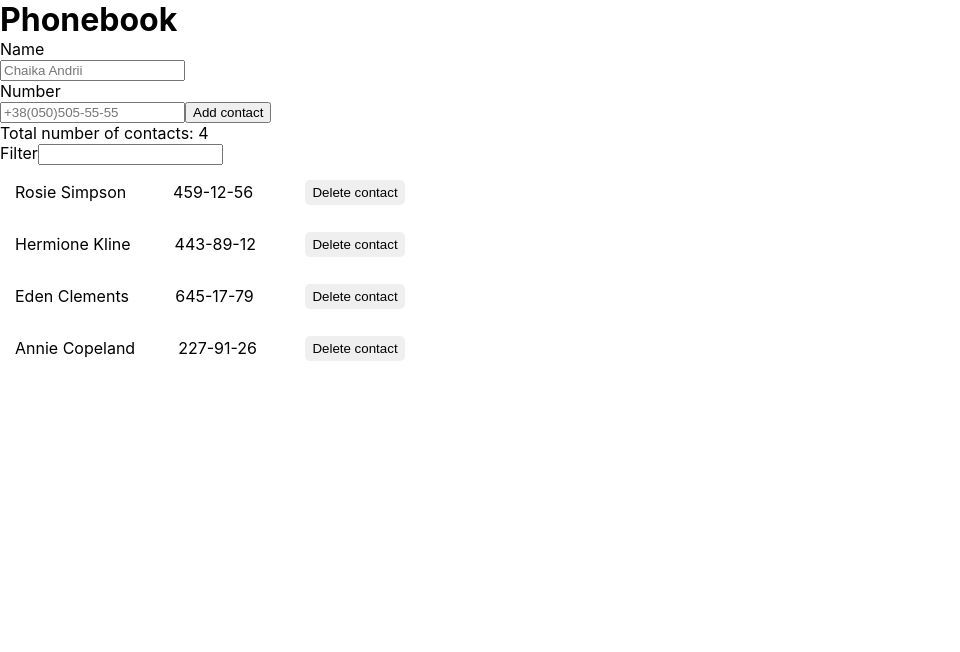
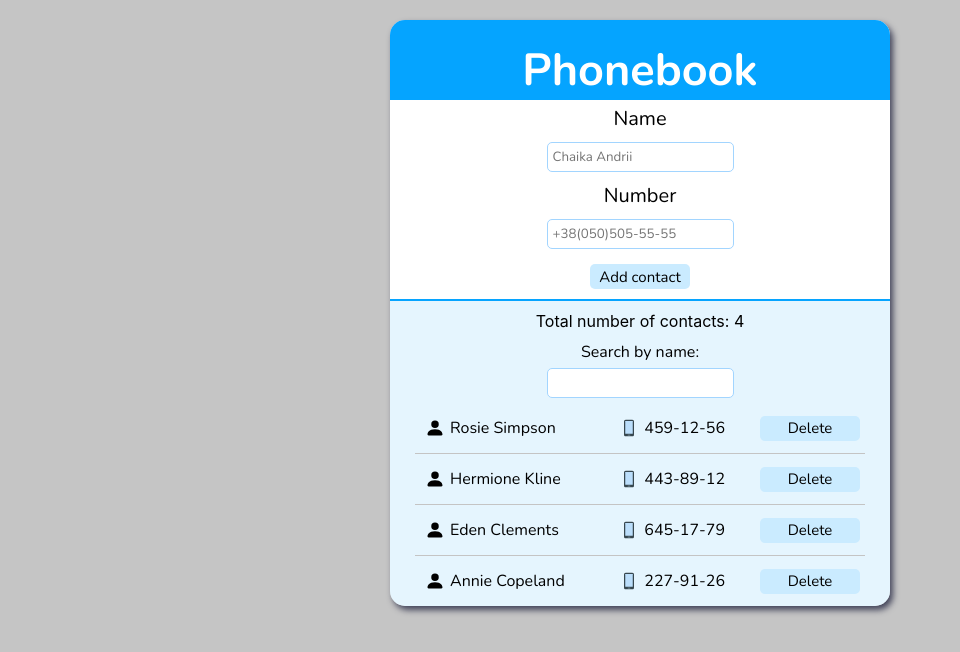
Before and after one commit to ChaikAndrew/goit-react-hw-02-phonebook-, a React (Create React App) app: page / in a window 1280 px wide. Shown: the top 652 px of the page, without its empty margins (0-960 px from the left). Built offline with nearby package versions, Linux system fonts and the light colour scheme.

Commit message:
add styled

```diff
--- a/package.json
+++ b/package.json
@@ -9,7 +9,9 @@
     "@testing-library/user-event": "^13.5.0",
     "react": "^18.1.0",
     "react-dom": "^18.1.0",
+    "react-icons": "^4.6.0",
     "react-scripts": "5.0.1",
+    "react-tooltip": "^4.4.3",
     "shortid": "^2.2.16",
     "web-vitals": "^2.1.3"
   },
--- a/public/index.html
+++ b/public/index.html
@@ -10,6 +10,12 @@
       content="Web site created using create-react-app"
     />
     <link rel="apple-touch-icon" href="%PUBLIC_URL%/logo192.png" />
+    <link rel="preconnect" href="https://fonts.googleapis.com" />
+    <link rel="preconnect" href="https://fonts.gstatic.com" crossorigin />
+    <link
+      href="https://fonts.googleapis.com/css2?family=Nunito:wght@200;400;700&display=swap"
+      rel="stylesheet"
+    />
     <!--
       manifest.json provides metadata used when your web app is installed on a
       user's mobile device or desktop. See https://developers.google.com/web/fundamentals/web-app-manifest/
--- a/src/components/App.jsx
+++ b/src/components/App.jsx
@@ -1,11 +1,12 @@
 import React, { Component } from 'react';
 import shortid from 'shortid';
 import PhoneBookList from './Phonebook/PhoneBookList/PhoneBookList';
-import contactsList from 'components/contactsList.json';
-
 import PhoneBookEditor from './Phonebook/PhoneBookEditor/PhoneBookEditor';
 import Filter from './Phonebook/PhoneBookFilter/PhoneBookFilter';
 
+import contactsList from 'components/contactsList.json';
+
+import s from './Container.module.css';
 class App extends Component {
   state = {
     contacts: contactsList,
@@ -46,10 +47,12 @@ class App extends Component {
       contact.name.toLowerCase().includes(normalizedFilter)
     );
     return (
-      <div>
-        <h1>Phonebook</h1>
+      <div className={s.Phonebook__container}>
+        <h1 className={s.Phonebook__title}>Phonebook</h1>
         <PhoneBookEditor onSubmit={this.addContact} />
-        <p>Total number of contacts: {contacts.length}</p>
+        <p className={s.Contacts__sum}>
+          Total number of contacts: {contacts.length}
+        </p>
         <Filter value={filter} onChange={this.changeFilter} />
 
         <PhoneBookList
--- /dev/null
+++ b/src/components/Container.module.css
@@ -0,0 +1,38 @@
+.Phonebook__container {
+  display: flex;
+  flex-direction: column;
+  align-items: center;
+  justify-content: center;
+  margin-left: auto;
+  margin-right: auto;
+  margin-top: 20px;
+  border-radius: 15px;
+
+  width: 500px;
+  height: auto;
+
+  background-color: #e6f6fff9;
+
+  -webkit-box-shadow: 3px 4px 6px 0px rgba(66, 68, 90, 1);
+  -moz-box-shadow: 3px 4px 6px 0px rgba(66, 68, 90, 1);
+  box-shadow: 3px 4px 6px 0px rgba(66, 68, 90, 1);
+}
+
+.Phonebook__title {
+  width: 100%;
+  height: 60px;
+  padding-top: 20px;
+
+  font-family: Nunito;
+  font-size: 45px;
+  text-align: center;
+  color: white;
+  background-color: #00a2fff9;
+
+  border-top-left-radius: 15px;
+  border-top-right-radius: 15px;
+}
+
+.Contacts__sum {
+  margin: 10px 0;
+}
--- a/src/components/Phonebook/PhoneBookEditor/PhoneBookEditor.jsx
+++ b/src/components/Phonebook/PhoneBookEditor/PhoneBookEditor.jsx
@@ -1,4 +1,5 @@
 import { Component } from 'react';
+import s from './PhoneBookEditor.module.css';
 
 class PhoneBookEditor extends Component {
   state = {
@@ -27,16 +28,18 @@ class PhoneBookEditor extends Component {
 
   render() {
     return (
-      <form onSubmit={this.handleSubmit}>
-        <p>Name</p>
+      <form onSubmit={this.handleSubmit} className={s.PhoneBook__form}>
+        <p className={s.Name__editor}>Name </p>
         <input
+          className={s.Form__input}
           value={this.state.name}
           onChange={this.handleChangeName}
           placeholder="Chaika Andrii"
           required
         ></input>
-        <p>Number</p>
+        <p className={s.Namber__editor}>Number</p>
         <input
+          className={s.Form__input}
           value={this.state.number}
           onChange={this.handleChangeNumber}
           type="tel"
@@ -46,7 +49,9 @@ class PhoneBookEditor extends Component {
           title="Phone number must be digits and can contain spaces, dashes, parentheses and can start with +"
           required
         ></input>
-        <button type="submit">Add contact</button>
+        <button type="submit" className={s.PhoneBookList__btn}>
+          Add contact
+        </button>
       </form>
     );
   }
--- a/src/components/Phonebook/PhoneBookEditor/PhoneBookEditor.module.css
+++ b/src/components/Phonebook/PhoneBookEditor/PhoneBookEditor.module.css
@@ -0,0 +1,50 @@
+.PhoneBook__form {
+  font-family: Nunito;
+  font-size: 20px;
+  font-weight: 400;
+  display: flex;
+  flex-direction: column;
+  align-items: center;
+  justify-content: center;
+  width: 100%;
+  background-color: #ffffff;
+  border-bottom: 2px solid #00a2fff9;
+}
+
+.PhoneBookList__btn {
+  font-family: Nunito;
+  font-size: 15px;
+  margin: 10px 0;
+  width: 100px;
+  height: 25px;
+  cursor: pointer;
+  border: none;
+  border-radius: 5px;
+  background-color: rgb(202, 235, 255);
+}
+
+.PhoneBookList__btn:focus,
+.PhoneBookList__btn:hover {
+  background-color: #00a2fff9;
+  color: white;
+
+  -webkit-box-shadow: 3px 4px 6px -4px rgba(66, 68, 90, 1);
+  -moz-box-shadow: 3px 4px 6px -4px rgba(66, 68, 90, 1);
+  box-shadow: 3px 4px 6px -4px rgba(66, 68, 90, 1);
+}
+
+.Form__input {
+  font-family: Nunito;
+  margin: 5px 0;
+  padding: 5px;
+  border: 1px solid rgb(162, 213, 255);
+  border-radius: 5px;
+}
+
+.Name__editor {
+  margin: 5px 0;
+}
+
+.Namber__editor {
+  margin: 5px 0;
+}
--- a/src/components/Phonebook/PhoneBookFilter/PhoneBookFilter.jsx
+++ b/src/components/Phonebook/PhoneBookFilter/PhoneBookFilter.jsx
@@ -1,7 +1,15 @@
+import s from './PhoneBookFilter.module.css';
+
 const Filter = ({ value, onChange }) => (
-  <label>
-    Filter
-    <input type="text" value={value} onChange={onChange}></input>
+  <label className={s.Search__form}>
+    <p className={s.Search__title}>Search by name:</p>
+
+    <input
+      className={s.Search__input}
+      type="text"
+      value={value}
+      onChange={onChange}
+    ></input>
   </label>
 );
 
--- /dev/null
+++ b/src/components/Phonebook/PhoneBookFilter/PhoneBookFilter.module.css
@@ -0,0 +1,16 @@
+.Search__form {
+  font-family: Nunito;
+  display: flex;
+  flex-direction: column;
+  align-items: center;
+  justify-content: center;
+}
+
+
+.Search__input {
+  font-family: Nunito;
+  margin: 5px 0;
+  padding: 5px;
+  border: 1px solid rgb(162, 213, 255);
+  border-radius: 5px;
+}
--- a/src/components/Phonebook/PhoneBookList/PhoneBookList.jsx
+++ b/src/components/Phonebook/PhoneBookList/PhoneBookList.jsx
@@ -1,17 +1,29 @@
 import s from './PhoneBookList.module.css';
+import ReactTooltip from 'react-tooltip';
+import { FcPhoneAndroid } from 'react-icons/fc';
+import { BsFillPersonFill } from 'react-icons/bs';
 
 const PhoneBookList = ({ contacts, ondeletePhoneBook }) => (
   <ul className={s.PhoneBookList__list}>
     {contacts.map(({ id, name, number }) => (
       <li key={id} className={s.PhoneBookList__item}>
-        <p>{name}</p>
-        <p>{number}</p>
-        <button
-          onClick={() => ondeletePhoneBook(id)}
-          className={s.PhoneBookList__btn}
-        >
-          Delete contact
-        </button>
+        <div className={s.Contacts__name}>
+          <BsFillPersonFill className={s.Form__icon} />
+          {name}
+        </div>
+        <div className={s.Contacts__phone}>
+          <FcPhoneAndroid className={s.Form__icon} />
+          {number}
+        </div>
+        <div>
+          <button
+            data-tip="Do you want to delete this contact?"
+            onClick={() => ondeletePhoneBook(id)}
+            className={s.PhoneBookList__btn}
+          >
+            Delete
+          </button>
+        </div>
       </li>
     ))}
   </ul>
--- a/src/components/Phonebook/PhoneBookList/PhoneBookList.module.css
+++ b/src/components/Phonebook/PhoneBookList/PhoneBookList.module.css
@@ -1,35 +1,57 @@
 .PhoneBookList__list {
-  margin-left: 10px;
-  width: 400px;
+  font-family: Nunito;
+  width: 450px;
 }
 
 .PhoneBookList__item {
   display: flex;
   padding: 5px;
-  margin-top: 2px;
   align-items: center;
-  justify-content: space-between;
+  /* justify-content: space-between; */
 
   height: 40px;
 }
-.PhoneBookList__item:hover,
-.PhoneBookList__item:focus {
-  background-color: rgb(241, 252, 242);
-  border-radius: 5px;
-  outline: 1px solid rgb(165, 165, 165);
-  box-shadow: 5px 9px 6px -8px rgb(117, 117, 126);
-}
 
 .PhoneBookList__btn {
+  font-family: Nunito;
+  font-size: 15px;
+  text-align: center;
   width: 100px;
   height: 25px;
   cursor: pointer;
-  margin-left: 5px;
+
   border: none;
   border-radius: 5px;
+
+  background-color: rgb(202, 235, 255);
 }
 .PhoneBookList__btn:focus,
 .PhoneBookList__btn:hover {
-  background-color: rgb(255, 197, 197);
-  color: rgb(227, 0, 0);
+  background-color: #00a2fff9;
+  color: white;
+
+  -webkit-box-shadow: 3px 4px 6px -4px rgba(66, 68, 90, 1);
+  -moz-box-shadow: 3px 4px 6px -4px rgba(66, 68, 90, 1);
+  box-shadow: 3px 4px 6px -4px rgba(66, 68, 90, 1);
 }
+
+.PhoneBookList__item:not(:last-child) {
+  border-bottom: 1px solid rgb(196, 196, 196);
+}
+
+.Form__icon {
+  width: 30px;
+  height: 20px;
+}
+
+.Contacts__name {
+  width: 200px;
+  display: flex;
+  align-items: center;
+}
+
+.Contacts__phone {
+  width: 150px;
+  display: flex;
+  align-items: center;
+}
--- a/src/index.css
+++ b/src/index.css
@@ -3,10 +3,12 @@
 body {
   margin: 0;
   font-family: -apple-system, BlinkMacSystemFont, 'Segoe UI', 'Roboto', 'Oxygen',
-    'Ubuntu', 'Cantarell', 'Fira Sans', 'Droid Sans', 'Helvetica Neue',
+    'Ubuntu', 'Cantarell', 'Fira Sans', 'Droid Sans', 'Helvetica Neue', 'Nunito',
     sans-serif;
   -webkit-font-smoothing: antialiased;
   -moz-osx-font-smoothing: grayscale;
+
+  background-color: #c5c5c5;
 }
 
 code {
```
Also changed, not shown: 1 other file (tests, documents, lock files or other folders).
